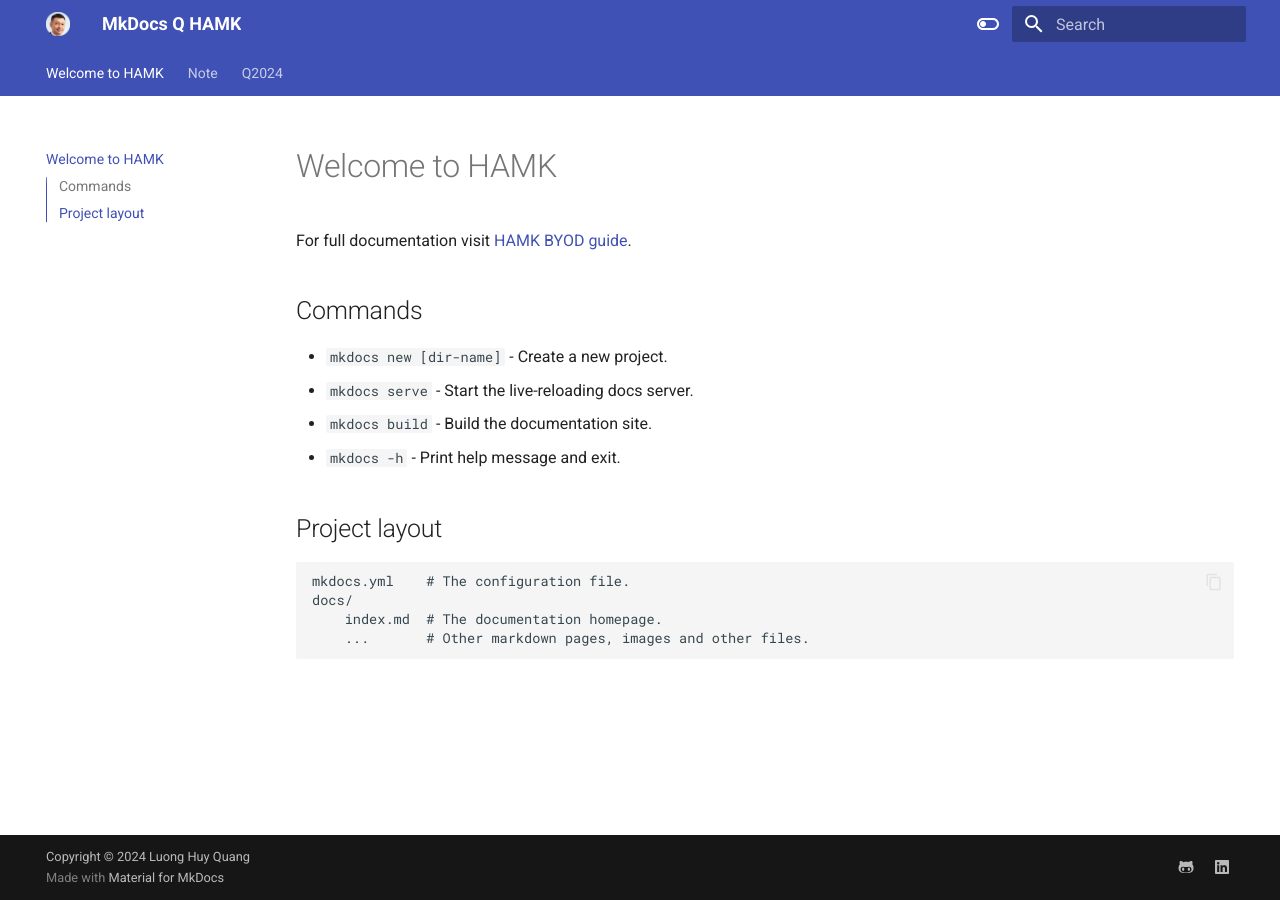
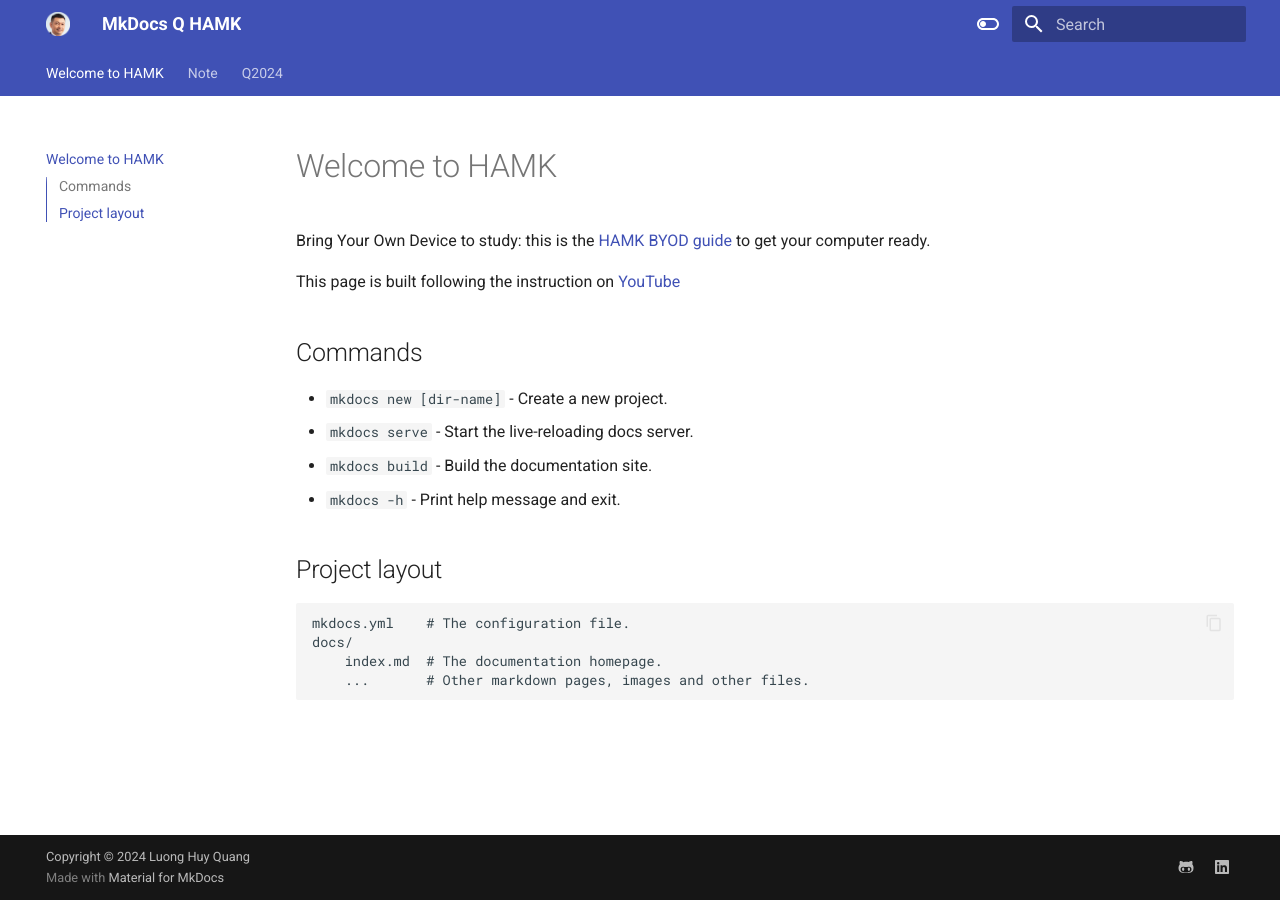
Before and after one commit to TeroKeso/mkdocs-material-q-hamk, an MkDocs documentation site: the page built from docs/index.md, in a window 1280 px wide. Built offline with MkDocs 1.6.1 and Material for MkDocs 9.7.7, drawn with Linux system fonts in a browser that asks for light colours.

Commit message:
add some content

```diff
--- a/docs/index.md
+++ b/docs/index.md
@@ -1,7 +1,8 @@
 # Welcome to HAMK
 
-For full documentation visit <a href="https://hamk-business-information-technology.github.io/os/" target="_blank">HAMK BYOD guide</a>.
+Bring Your Own Device to study: this is the <a href="https://hamk-business-information-technology.github.io/os/" target="_blank">HAMK BYOD guide</a> to get your computer ready.
 
+This page is built following the instruction on <a href="https://www.youtube.com/watch?v=Q-YA_dA8C20" target="_blank">YouTube</a>
 
 ## Commands
 
--- a/mkdocs.yml
+++ b/mkdocs.yml
@@ -15,7 +15,7 @@ theme:
     - content.code.copy
   language: en
   palette:
-    - scheme: custom
+    - scheme: default
       toggle:
         icon: material/toggle-switch-off-outline
         name: Switch to dark mode
```
Also changed, not shown: docs/q2024.md (+1 -0 lines).
